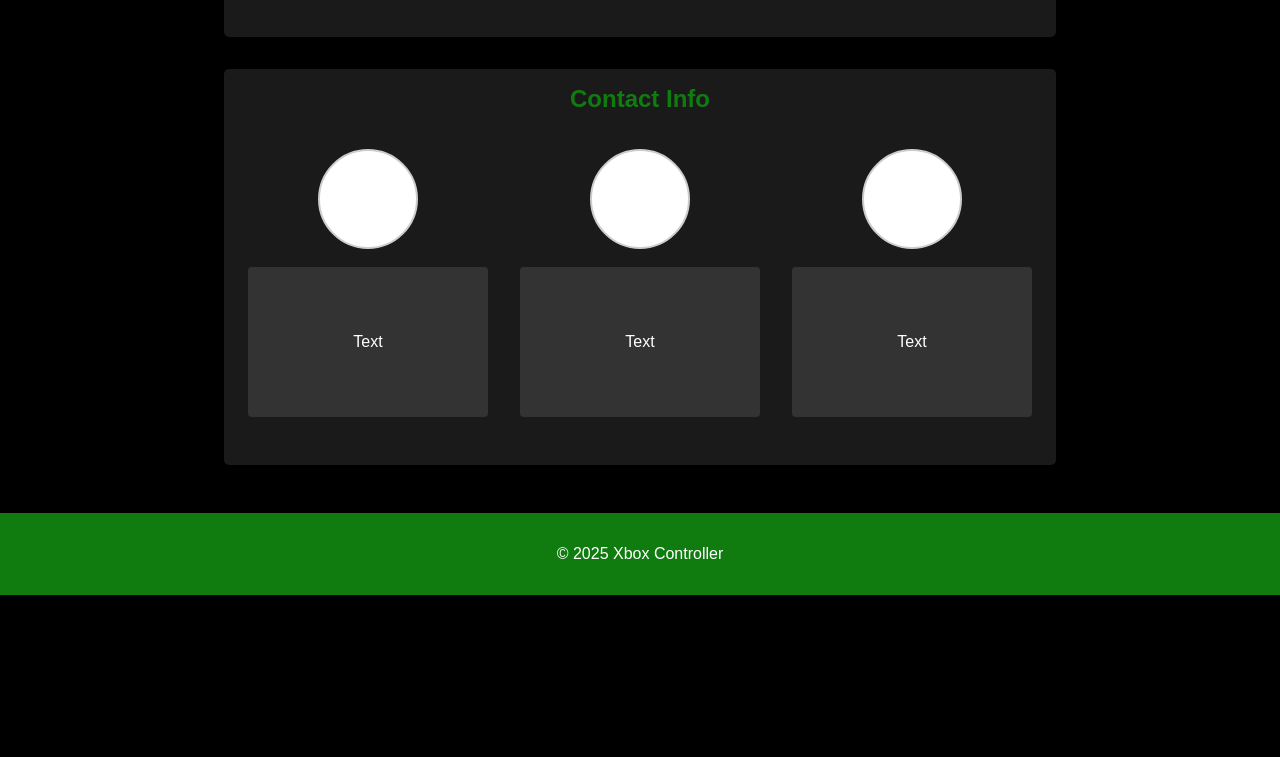
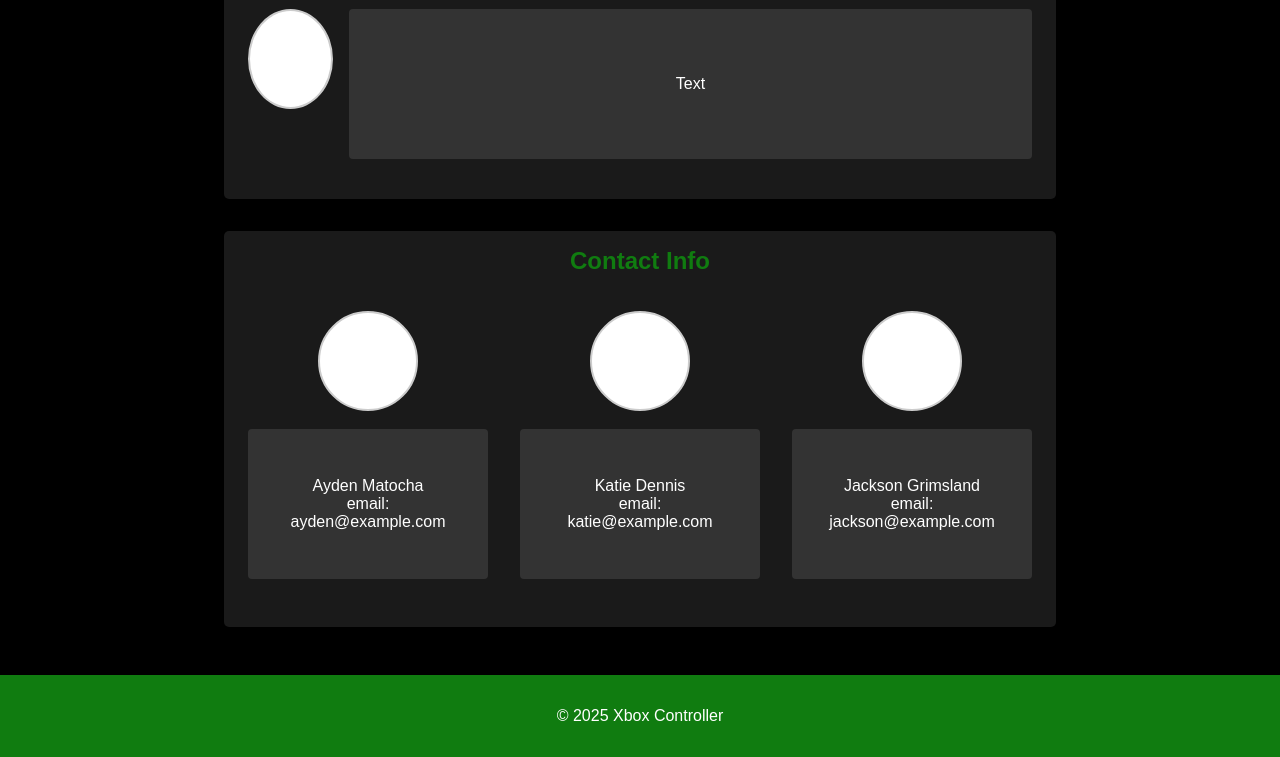
Before and after one commit to Rakanoya/xbox-controller, a plain HTML site: page index.html in a window 1280 px wide. Shown: the part 1763-2520 px from the top of the page. Before the commit the page ends 2358 px from the top, so only its background shows below. Drawn offline with Linux system fonts and the light colour scheme.

Commit message:
intro done, started on contact info section too

```diff
--- a/index.html
+++ b/index.html
@@ -23,7 +23,7 @@
             <h2 id="home-heading">Home</h2>
             <div class="row">
                 <div class="image-box" role="img" aria-label="Placeholder image for Home">Image</div>
-                <div class="text-box">Text</div>
+                <div class="text-box">The Xbox Controller is a widely used handheld device for console and PC gaming. Available in both wired and wireless versions, it features nine buttons, two joysticks, and three input ports, all arranged across the front and back, though the majority of the buttons are on the front. The wide variety of colors and accessibility features makes it suitable for a broad range. The website will provide you with the guides to set you up for success when using the controller. It will allow you to configure the controller for Xbox or PC gaming. For easy access to different sections, the links to the sections are provided at the top of the page. </div>
             </div>
         </section>
 
@@ -68,15 +68,24 @@
             <div class="row">
                 <div class="contact-item">
                     <div class="circle-image" role="img" aria-label="Placeholder circular image for Contact">Image</div>
-                    <div class="text-box">Text</div>
+                    <div class="text-box">
+                        Ayden Matocha<br>
+                        email: ayden@example.com
+                    </div>
                 </div>
                 <div class="contact-item">
                     <div class="circle-image" role="img" aria-label="Placeholder circular image for Contact">Image</div>
-                    <div class="text-box">Text</div>
+                    <div class="text-box">
+                        Katie Dennis<br>
+                        email: katie@example.com
+                    </div>
                 </div>
                 <div class="contact-item">
                     <div class="circle-image" role="img" aria-label="Placeholder circular image for Contact">Image</div>
-                    <div class="text-box">Text</div>
+                    <div class="text-box">
+                        Jackson Grimsland<br>
+                        email: jackson@example.com
+                    </div>
                 </div>
             </div>
         </section>
```
